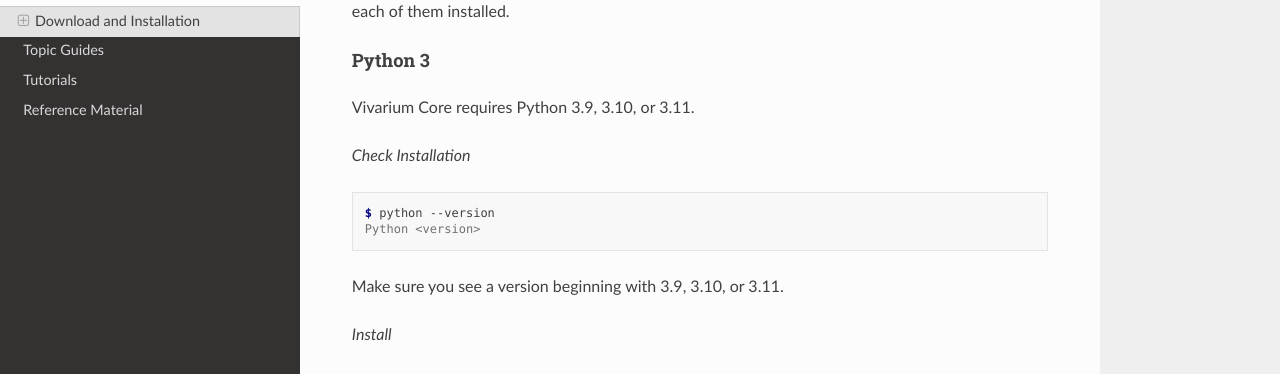
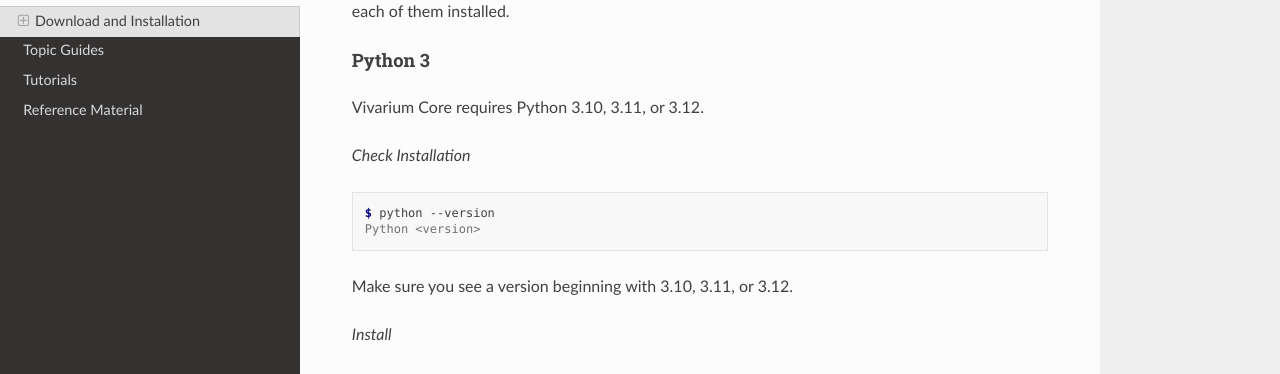
Before and after one commit to vivarium-collective/vivarium-core, a Sphinx documentation site: the page built from doc/getting_started_dev.rst, in a window 1280 px wide and 900 px high, scrolled down 831 px. Shown: the part 160-534 px from the top of the window. Built offline with Sphinx 7.4.7 and the Read the Docs theme 3.1.0, drawn with Linux system fonts in a browser that asks for light colours; pages that are not in the unit, such as notebooks, are missing from menus.

Commit message:
Drop Python 3.9 in favor of Python 3.12

```diff
--- a/doc/getting_started.rst
+++ b/doc/getting_started.rst
@@ -46,7 +46,7 @@
 Python 3
 --------
 
-Vivarium Core requires Python 3.9, 3.10, or 3.11.
+Vivarium Core requires Python 3.10, 3.11, or 3.12.
 
 *Check Installation*
 
@@ -55,7 +55,7 @@
     $ python --version
     Python <version>
 
-Make sure you see a version starting with 3.9, 3.10, or 3.11.
+Make sure you see a version starting with 3.10, 3.11, or 3.12.
 
 *Install*
 
--- a/doc/getting_started_dev.rst
+++ b/doc/getting_started_dev.rst
@@ -53,7 +53,7 @@
 Python 3
 --------
 
-Vivarium Core requires Python 3.9, 3.10, or 3.11.
+Vivarium Core requires Python 3.10, 3.11, or 3.12.
 
 *Check Installation*
 
@@ -62,7 +62,7 @@
     $ python --version
     Python <version>
 
-Make sure you see a version beginning with 3.9, 3.10, or 3.11.
+Make sure you see a version beginning with 3.10, 3.11, or 3.12.
 
 *Install*
 
--- a/setup.py
+++ b/setup.py
@@ -49,7 +49,7 @@
         long_description_content_type='text/markdown',
         package_data={},
         include_package_data=True,
-        python_requires='>=3.9, <3.12',
+        python_requires='>=3.10, <3.13',
         install_requires=[
             'matplotlib>=3.5.1',
             'networkx>=2.6.3',
@@ -69,9 +69,9 @@
             'Operating System :: OS Independent',
             'Programming Language :: Python',
             'Programming Language :: Python :: 3',
-            'Programming Language :: Python :: 3.9',
             'Programming Language :: Python :: 3.10',
             'Programming Language :: Python :: 3.11',
+            'Programming Language :: Python :: 3.12',
             'Topic :: Scientific/Engineering',
         ],
         keywords='vivarium multi-scale computational-biology biology simulation framework',
```
Also changed, not shown: doc/requirements.txt (+90 -73 lines), requirements.txt (+88 -83 lines), 4 other files.
